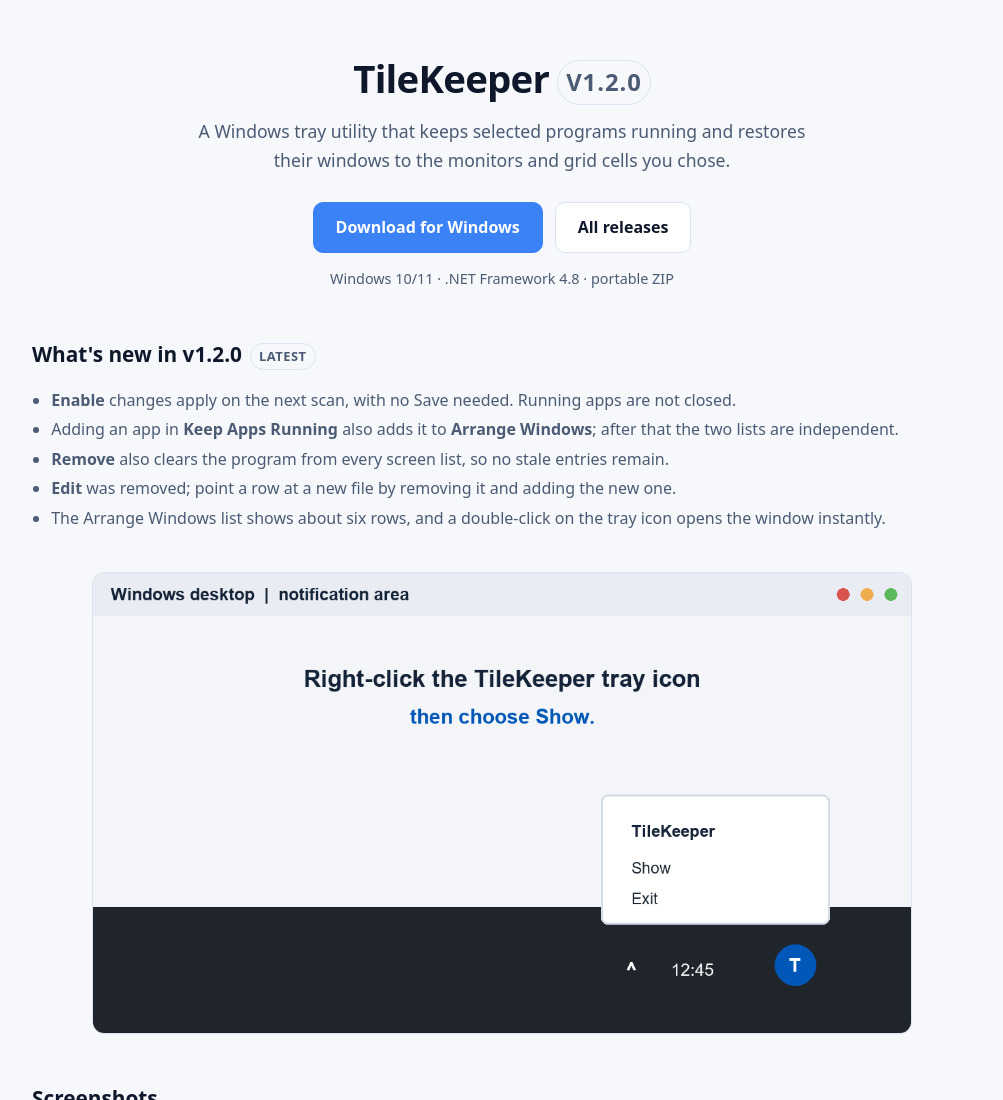
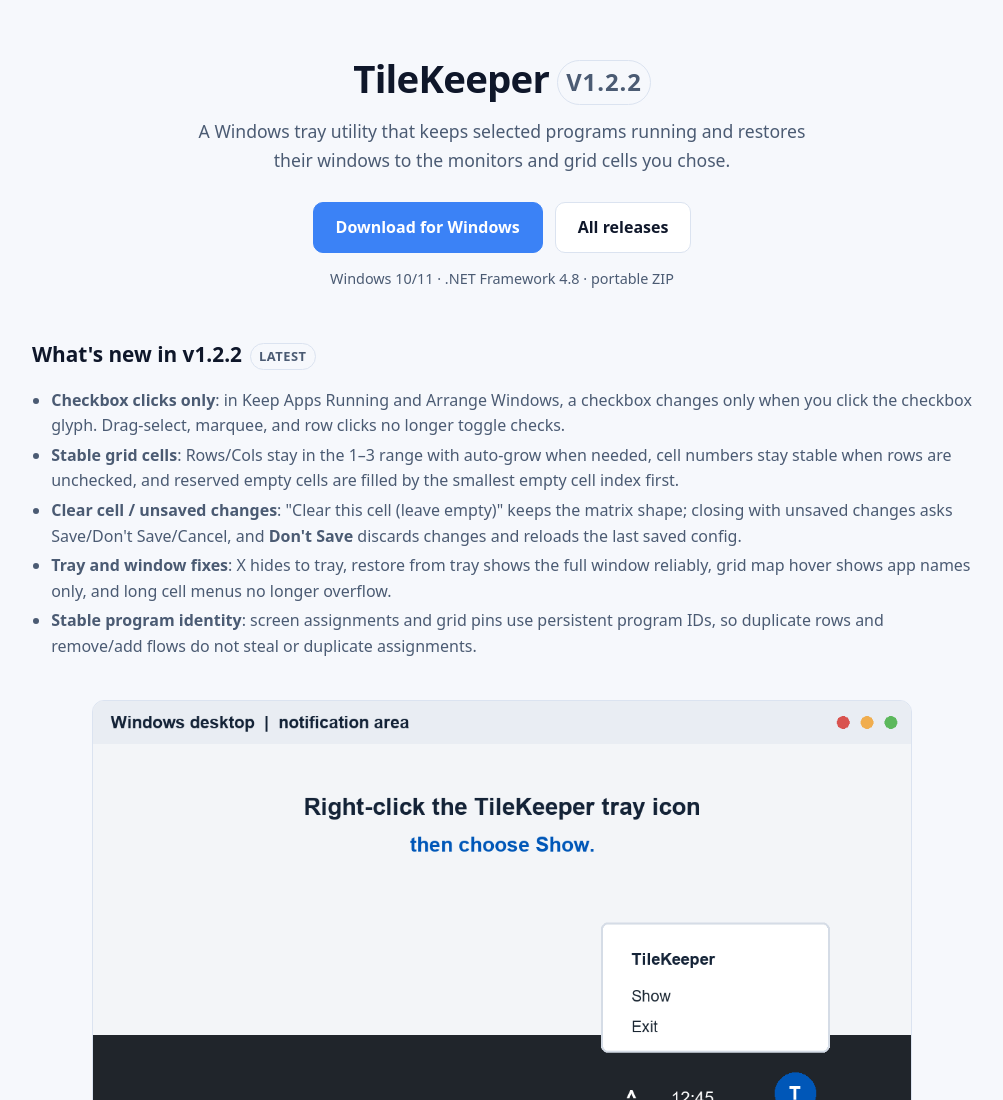
Before and after one commit to ASQAL90/TileKeeper, a plain HTML site: page site/index.html in a window 1280 px wide. Shown: the top 1100 px of the page, without its empty margins (138-1141 px from the left). Drawn offline with Linux system fonts and the light colour scheme.

Commit message:
Update site for v1.2.2 release

```diff
--- a/site/index.html
+++ b/site/index.html
@@ -50,7 +50,7 @@
 <body>
 <main class="wrap">
   <header>
-    <h1>TileKeeper<span class="tag">v1.2.0</span></h1>
+    <h1>TileKeeper<span class="tag">v1.2.2</span></h1>
     <p class="tagline">A Windows tray utility that keeps selected programs running and restores their windows to the monitors and grid cells you chose.</p>
     <div class="buttons">
       <a class="btn primary" href="https://github.com/asqal90/TileKeeper/releases/latest/download/TileKeeper-win.zip">Download for Windows</a>
@@ -60,13 +60,13 @@
   </header>
 
   <section>
-    <h2>What's new in v1.2.0<span class="tag">latest</span></h2>
+    <h2>What's new in v1.2.2<span class="tag">latest</span></h2>
     <ul>
-      <li><strong>Enable</strong> changes apply on the next scan, with no Save needed. Running apps are not closed.</li>
-      <li>Adding an app in <strong>Keep Apps Running</strong> also adds it to <strong>Arrange Windows</strong>; after that the two lists are independent.</li>
-      <li><strong>Remove</strong> also clears the program from every screen list, so no stale entries remain.</li>
-      <li><strong>Edit</strong> was removed; point a row at a new file by removing it and adding the new one.</li>
-      <li>The Arrange Windows list shows about six rows, and a double-click on the tray icon opens the window instantly.</li>
+      <li><strong>Checkbox clicks only</strong>: in Keep Apps Running and Arrange Windows, a checkbox changes only when you click the checkbox glyph. Drag-select, marquee, and row clicks no longer toggle checks.</li>
+      <li><strong>Stable grid cells</strong>: Rows/Cols stay in the 1&ndash;3 range with auto-grow when needed, cell numbers stay stable when rows are unchecked, and reserved empty cells are filled by the smallest empty cell index first.</li>
+      <li><strong>Clear cell / unsaved changes</strong>: "Clear this cell (leave empty)" keeps the matrix shape; closing with unsaved changes asks Save/Don't Save/Cancel, and <strong>Don't Save</strong> discards changes and reloads the last saved config.</li>
+      <li><strong>Tray and window fixes</strong>: X hides to tray, restore from tray shows the full window reliably, grid map hover shows app names only, and long cell menus no longer overflow.</li>
+      <li><strong>Stable program identity</strong>: screen assignments and grid pins use persistent program IDs, so duplicate rows and remove/add flows do not steal or duplicate assignments.</li>
     </ul>
   </section>
 
```
